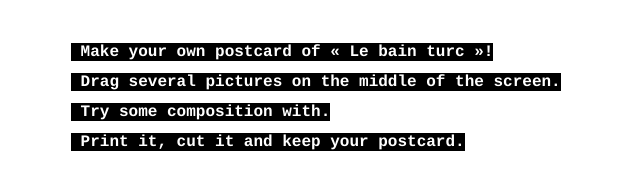
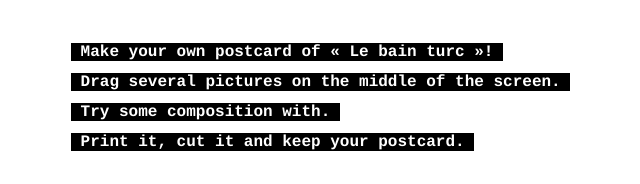
Before and after one commit to cpcpingres/cpcpingres.github.io, a plain HTML site: page index.html in a window 1280 px wide. Shown: the top 184 px of the page, without its empty margins (4-644 px from the left). Drawn offline with Linux system fonts and the light colour scheme; grey boxes are pictures that could not be loaded.

Commit message:
Update index.html

```diff
--- a/index.html
+++ b/index.html
@@ -31,14 +31,14 @@
 	<br>
 	<p style="text-align: right">
 	<h1 id="advertising"> <span style="color:white; background-color: black; font-size: 16px; font-family:courier;">
-&nbsp;Make your own postcard of « Le bain turc »!
+&nbsp;Make your own postcard of « Le bain turc »!&nbsp;
 <br>
 
-&nbsp;Drag several pictures on the middle of the screen.
+&nbsp;Drag several pictures on the middle of the screen.&nbsp;
 <br>
-&nbsp;Try some composition with.
+&nbsp;Try some composition with.&nbsp;
 <br>
-&nbsp;Print it, cut it and keep your postcard.
+&nbsp;Print it, cut it and keep your postcard.&nbsp;
 <br>
 </h1>
 	</p>
```
